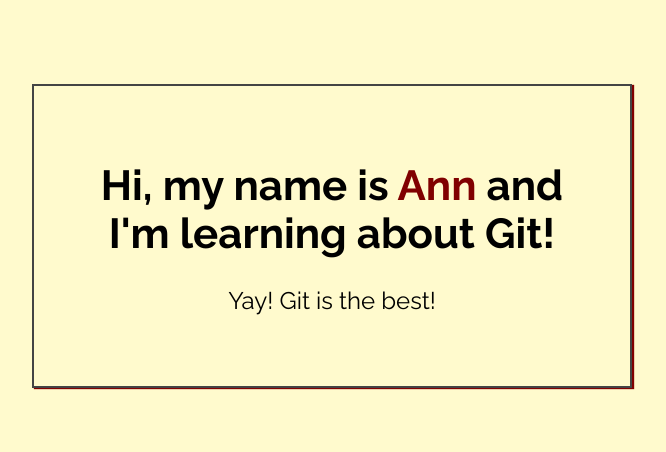
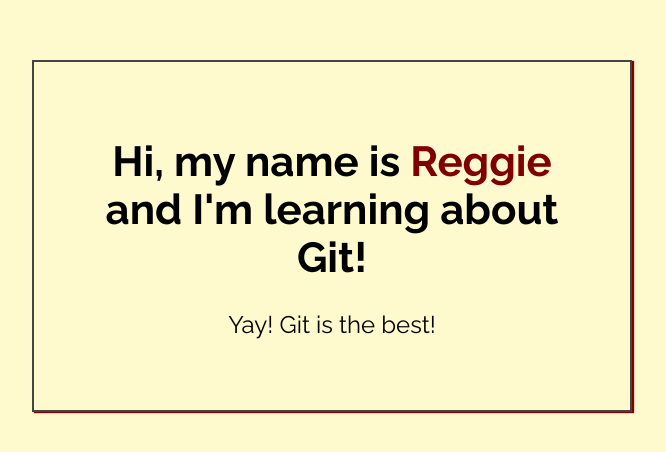
Before and after one commit to reggiekcollins/my-first-repo, a plain HTML site: page index.html in a window 1280 px wide. Shown: the part 164-616 px from the top of the page, without its empty margins (308-974 px from the left). Drawn offline with Linux system fonts and the light colour scheme.

Commit message:
Added name to index.html

```diff
--- a/index.html
+++ b/index.html
@@ -14,7 +14,7 @@
 <body>
 
     <div class="greeting">
-        <h1>Hi, my name is <span class="highlight">Ann</span> and I'm learning about Git! </h1>
+        <h1>Hi, my name is <span class="highlight">Reggie</span> and I'm learning about Git! </h1>
 
         <p>Yay! Git is the best!</p>
     </div>
```
